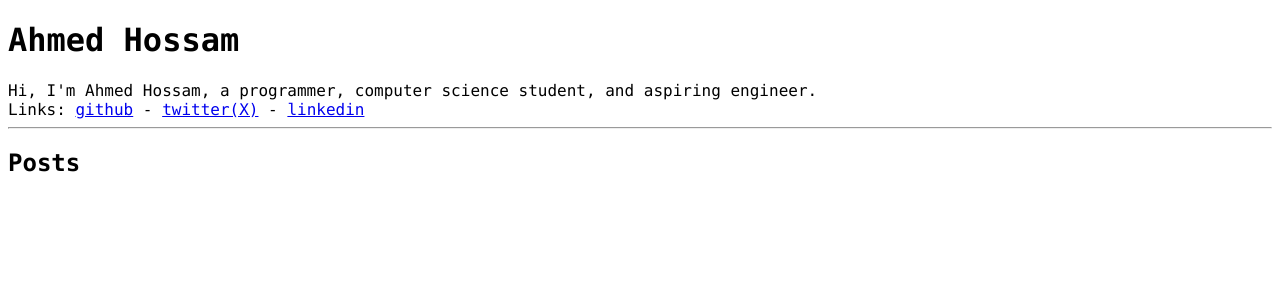
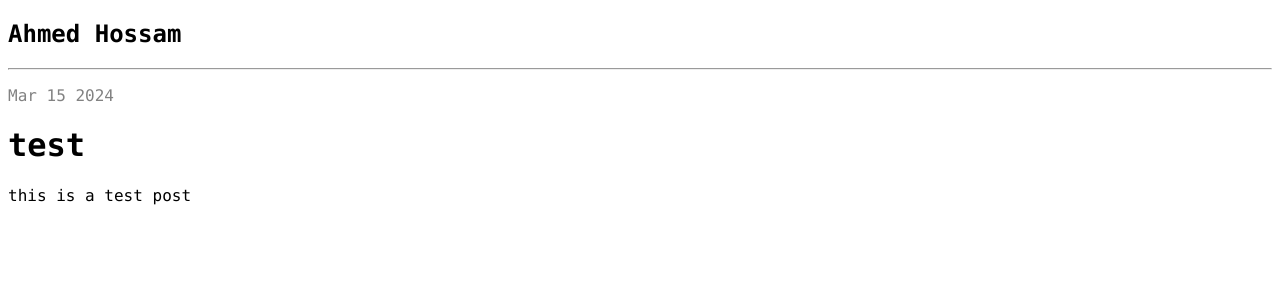
Before and after one commit to ahmedhosssam/ahmedhosssam.github.io, a React (Vite) app: page /test in a window 1280 px wide. Shown: the top 300 px of the page. Built offline with nearby package versions, Linux system fonts and the light colour scheme.

Commit message:
init style

```diff
--- a/package.json
+++ b/package.json
@@ -14,7 +14,8 @@
   "dependencies": {
     "gh-pages": "^5.0.0",
     "react": "^18.2.0",
-    "react-dom": "^18.2.0"
+    "react-dom": "^18.2.0",
+    "react-router-dom": "^6.22.3"
   },
   "devDependencies": {
     "@types/react": "^18.0.27",
--- a/src/Components/Header/Header.jsx
+++ b/src/Components/Header/Header.jsx
@@ -1,8 +1,14 @@
+import { Link } from 'react-router-dom'
+
 const Header = () => {
     return (
         <div>
-            <h1>Ahmed Hossam</h1>
+            <h1><Link to="/" style={{color:'black', textDecoration:'none',
+                    ':hover': { textDecoration: 'underline' }}}>
+                Ahmed Hossam
+            </Link></h1>
             <div>Hi, I'm Ahmed Hossam, a programmer, computer science student, and aspiring engineer.</div>
+
             Links: <a href="https://github.com/ahmedhosssam">github</a> - <a href="https://twitter.com/ahmedhossvm">twitter(X)</a> - <a href="https://linkedin.com/in/ahmedhossamm">linkedin</a>
 
         </div>
--- /dev/null
+++ b/src/Components/Posts/PostLink.jsx
@@ -0,0 +1,13 @@
+import { Link } from 'react-router-dom'
+
+const PostLink = ({path, title, date}) => {
+    return (
+        <div>
+            <div style={{color: '#828282'}}>{date}</div>
+            <div style={{fontSize:24}}><Link to={path}>{title}</Link></div>
+            <br/>
+        </div>
+    )
+}
+
+export default PostLink
--- a/src/Components/Posts/Posts.jsx
+++ b/src/Components/Posts/Posts.jsx
@@ -1,7 +1,13 @@
+import { Link } from 'react-router-dom'
+import Test from './Posts/Test.jsx'
+import PostLink from './PostLink.jsx'
+
 const Posts = () => {
     return (
         <div>
             <h2>Posts</h2>
+            <PostLink path="/test" title="Test" date="Mar 15 2024"/>
+            <br/>
         </div>
     )
 }
--- /dev/null
+++ b/src/Components/Posts/Posts/Test.jsx
@@ -0,0 +1,24 @@
+import { Link } from 'react-router-dom'
+
+const Test = () => {
+    const st = {
+        'fontFamily': 'Lucida Console, monospace',
+        'color': 'black'
+    }
+    const title = "test"
+    const date = "Mar 15 2024"
+    return (
+        <div style={st}>
+            <h2><Link to="/" style={{color:'black', textDecoration:'none',
+                    ':hover': { textDecoration: 'underline' }}}>
+                Ahmed Hossam
+            </Link></h2>
+            <hr/>
+            <p style={{color: '#828282', padding:0}}>{date}</p>
+            <h1>{title}</h1>
+            <p>this is a test post</p>
+        </div>
+    )
+}
+
+export default Test
--- a/src/main.jsx
+++ b/src/main.jsx
@@ -1,10 +1,25 @@
 import React from 'react';
 import ReactDOM from 'react-dom/client';
+import {createBrowserRouter, RouterProvider} from 'react-router-dom';
 
 import App from  './Components/App/App.jsx'
+import Header from  './Components/Header/Header.jsx'
+
+import Test from  './Components/Posts/Posts/Test.jsx'
+
+const router = createBrowserRouter([
+    {
+        path: "/",
+        element: <App/>
+    },
+    {
+        path: "/test",
+        element: <Test/>
+    },
+])
 
 ReactDOM.createRoot(document.getElementById('root')).render(
   <React.StrictMode>
-    <App/>
+    <RouterProvider router={router}/>
   </React.StrictMode>
 );
```
Also changed, not shown: src/Components/Posts/Posts/PostTemp.jsx (added, +23 -0 lines), 1 other file (tests, documents, lock files or other folders).
